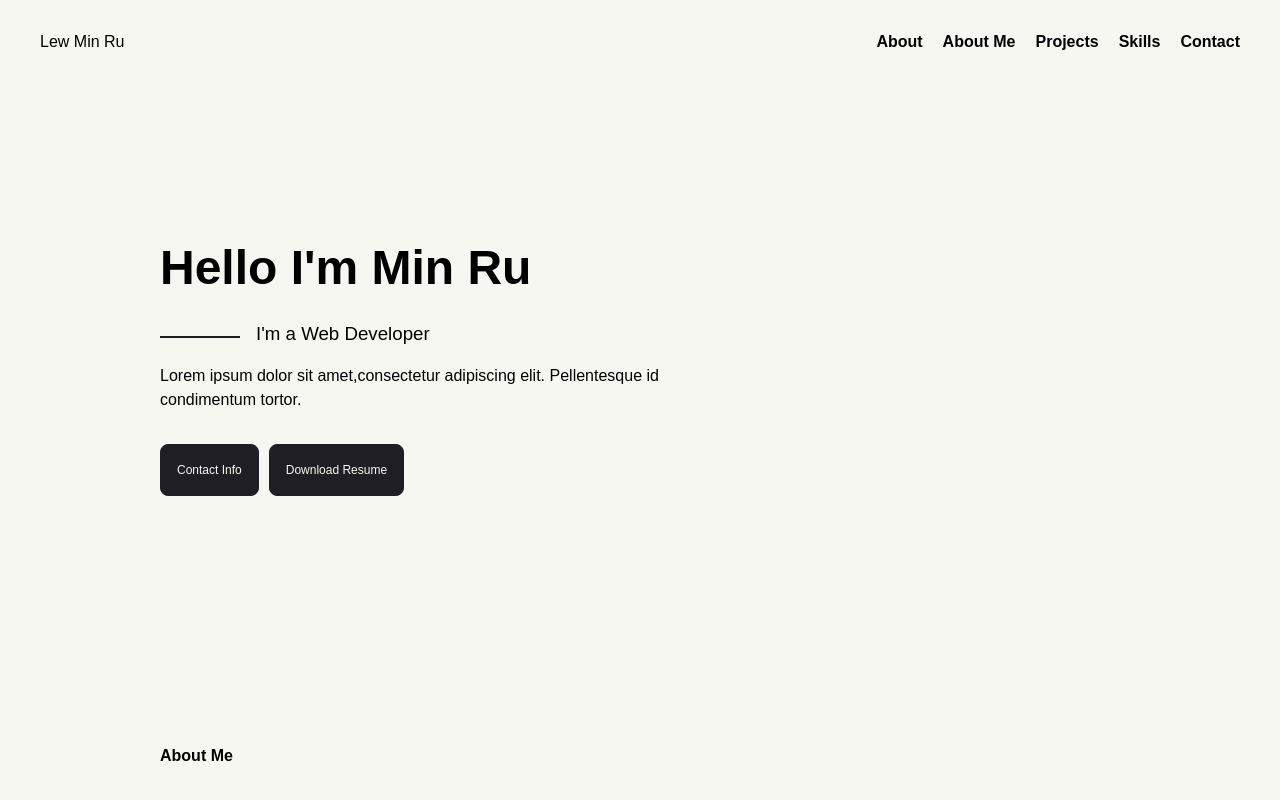
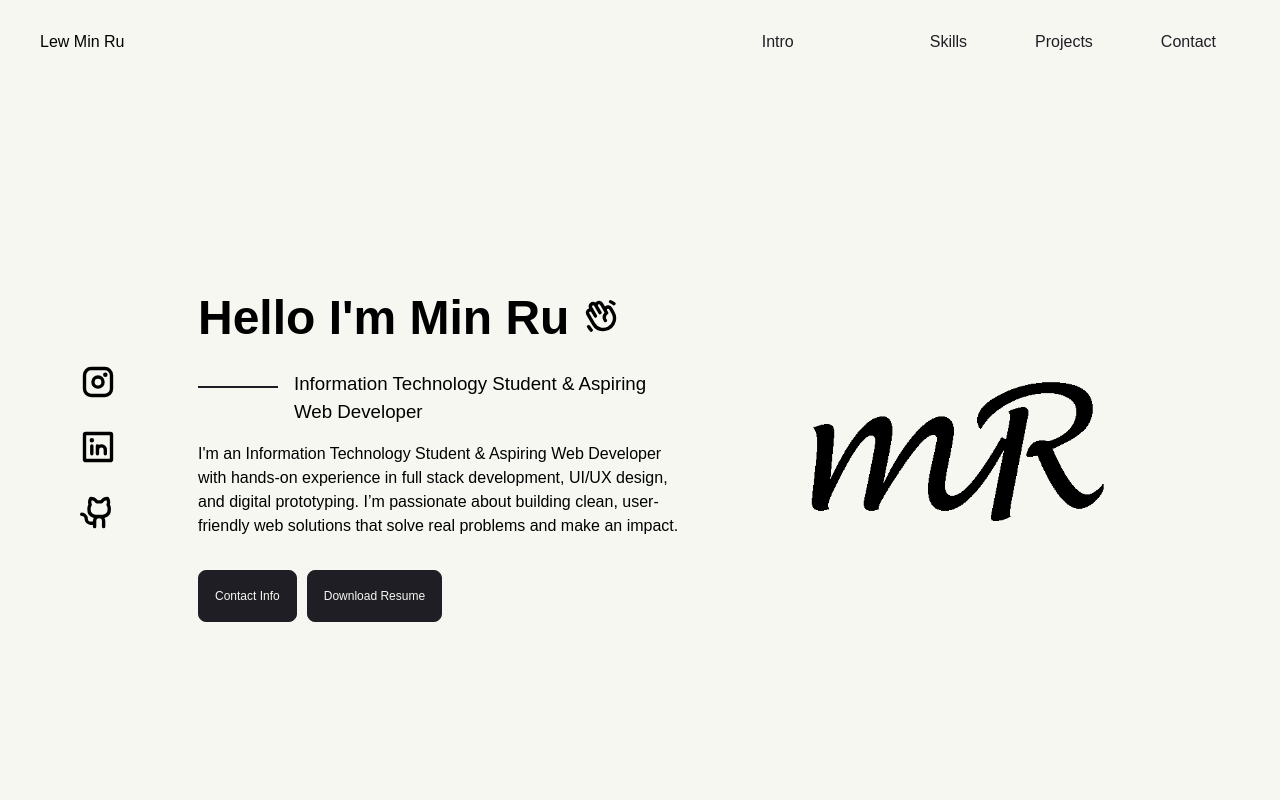
Before and after one commit to minruuu/lewminru, a React (Vite) app: page / in a window 1280 px wide. Shown: the top 800 px of the page. Built offline with nearby package versions, Linux system fonts and the light colour scheme.

Commit message:
update intro

```diff
--- a/index.html
+++ b/index.html
@@ -2,7 +2,7 @@
 <html lang="en">
   <head>
     <meta charset="UTF-8" />
-    <link rel="icon" type="image/svg+xml" href="./vite.svg" />
+    <link rel="icon" type="image/svg+xml" href="src/images/favicon.png" />
     <meta name="viewport" content="width=device-width, initial-scale=1.0" />
     <title>Lew Min Ru - Portfolio</title>
   </head>
--- a/package.json
+++ b/package.json
@@ -17,9 +17,11 @@
     "@emotion/react": "^11.14.0",
     "@emotion/styled": "^11.14.1",
     "@mui/material": "^5.18.0",
+    "@phosphor-icons/react": "^2.1.10",
     "react": "^19.1.0",
     "react-dom": "^19.1.0",
-    "react-router-dom": "^7.6.3"
+    "react-router-dom": "^7.6.3",
+    "react-scroll": "^1.9.3"
   },
   "devDependencies": {
     "@eslint/js": "^9.25.0",
--- a/src/Home.css
+++ b/src/Home.css
@@ -27,35 +27,46 @@ body {
 }
 
 .nav-link {
-    color: black;
+    margin: 0 1.5rem;
+    color: #1e1e24;
+    font-weight: 500;
+    transition: all 0.6s;
     text-decoration: none;
-    font-weight: bold;
 }
 
 .nav-link:hover {
-    text-decoration: underline;
+    transform: translateY(-5px);
 }
 
 section {
-    padding: 40px 60px;
+    padding: 20px 60px;
 }
 
-
+html {
+    scroll-behavior: smooth;
+}
 
 /* Intro Header */
 .intro-header {
+    width: 100%;
+    display: grid;
+    grid-template-columns: auto 1fr 1fr;
+    gap: 2rem;
+    align-items: center;
+    padding: 0rem 5rem 4rem 5rem;
     height: 100vh;
-    display: grid;
-    grid-template-columns: repeat(2, 1fr);
-    align-items: center;
-    padding: 2rem 4rem 0 10rem;
-    gap: 1rem;
 }
 
 .intro-image {
+    display: flex;
+    justify-content: center;
+    align-items: center;
+}
+
+.intro-image img {
     width: 100%;
     height: auto;
-    max-width: 500px;
+    max-width: 350px;
 }
 
 .intro-text h2 {
@@ -110,6 +121,24 @@ section {
     transform: translateY(5px);
 }
 
+.socials-icons {
+    display: flex;
+    flex-direction: column;
+    align-items: right;
+    margin-right: 50px;
+    gap: 1.2rem;
+}
+
+.socials-icons a {
+    color: #1e1e24;
+    font-size: 1.5rem;
+    transition: all 0.3s ease;
+}
+
+.socials-icons a:hover {
+    transform: scale(1.2);
+}
+
 
 /* About Me */
 
--- a/src/Home.jsx
+++ b/src/Home.jsx
@@ -1,7 +1,9 @@
 import React from 'react'
-import { Routes, Route, Link }
-    from 'react-router-dom';
+import { Routes, Route, Link } from 'react-router-dom';
+//import { Link as ScrollLink, Element } from 'react-scroll';
 import './Home.css'
+import { HandWavingIcon, InstagramLogoIcon, LinkedinLogoIcon, GithubLogoIcon } from "@phosphor-icons/react";
+import introImage from './images/favicon.png';
 
 function Home() {
     return (
@@ -11,33 +13,37 @@ function Home() {
                     <a href="#" className="logo">Lew Min Ru</a>
                 </div>
                 <nav className="navbar">
-                    <a href="#home" className="nav-link">About</a>
-                    <a href="#about" className="nav-link">About Me</a>
+                    <a href="#home" className="nav-link">Intro</a>
+                    <a href="#about" className="nav-link"></a>
+                    <a href="#skills" className="nav-link">Skills</a>
                     <a href="#projects" className="nav-link">Projects</a>
-                    <a href="#skills" className="nav-link">Skills</a>
                     <a href="#contact" className="nav-link">Contact</a>
                 </nav>
             </header>
 
             <main>
                 <section id="home" className="intro-header">
+                    <div className="socials-icons">
+                        <a href="#"><InstagramLogoIcon size={36} weight="bold" /></a>
+                        <a href="#"><LinkedinLogoIcon size={36} weight="bold" /></a>
+                        <a href="#"><GithubLogoIcon size={36} weight="bold" /></a>
+                    </div>
                     <div className="intro-text">
-                        <h2>Hello I'm Min Ru<i className="ph-bold ph-hand-waving"></i></h2>
-                        <h3>I'm a Web Developer</h3>
-                        <p>Lorem ipsum dolor sit amet,consectetur adipiscing elit. Pellentesque id condimentum tortor.</p>
+                        <h2>Hello I'm Min Ru <HandWavingIcon size={36} padding={5} weight="bold" /></h2>
+                        <h3>Information Technology Student & Aspiring Web Developer</h3>
+                        <p>I'm an Information Technology Student & Aspiring Web Developer with hands-on experience in full stack development, UI/UX design, and digital prototyping. I’m passionate about building clean, user-friendly web solutions that solve real problems and make an impact.</p>
                         <div className="intro-btns">
                             <a href="a" className="btn">Contact Info</a>
                             <a href="a" className="btn">Download Resume</a>
                         </div>
                     </div>
                     <div className="intro-image">
-                        <img src=""></img>
+                        <img src={introImage}></img>
                     </div>
-                    <h4>About Me</h4>
                 </section>
 
+                <section id="about" className="section">
 
-                <section id="about" className="section">
                     <h2>About</h2>
                 </section>
 
```
Also changed, not shown: src/images/favicon.png (added), 1 other file (tests, documents, lock files or other folders).
